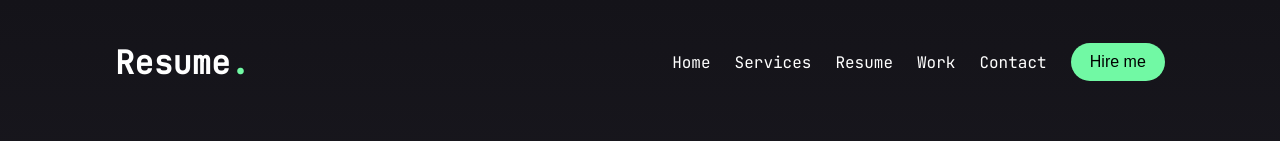
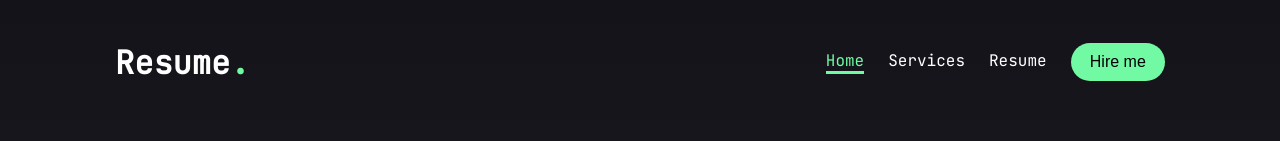
Before and after one commit to bad-creator/portfolio, a React (Vite) app: page / in a window 1280 px wide. Shown: the top 141 px of the page. Built offline with nearby package versions, Linux system fonts and the light colour scheme.

Commit message:
navigation for navbar

```diff
--- a/src/App.jsx
+++ b/src/App.jsx
@@ -4,15 +4,20 @@ import Navbar from "./components/Navbar/Navbar";
 import Home from "./components/Home/Home";
 import Services from "./components/Services/Services";
 import Resume from "./components/Resume/Resume";
+import React, { useState } from "react";
 
 export default function App() {
+  const [activeComponent, setActiveComponent] = useState("home");
   return (
     <>
       <div className="conntainer">
-        <Navbar></Navbar>
-        <Home></Home>
-        {/* <Services /> */}
-        {/* <Resume /> */}
+        <Navbar
+          setActiveComponent={setActiveComponent}
+          activeComponent={activeComponent}
+        />
+        {activeComponent === "home" && <Home />}
+        {activeComponent === "services" && <Services />}
+        {activeComponent === "resume" && <Resume />}
       </div>
     </>
   );
--- a/src/components/Navbar/Navbar.css
+++ b/src/components/Navbar/Navbar.css
@@ -21,6 +21,10 @@
   color: var(--primary-color);
   cursor: pointer;
 }
+.navbar li.active {
+  color: var(--primary-color);
+  border-bottom: 0.2rem solid var(--primary-color);
+}
 .navlist {
   display: flex;
   align-items: center;
--- a/src/components/Navbar/Navbar.jsx
+++ b/src/components/Navbar/Navbar.jsx
@@ -1,6 +1,9 @@
 import "./Navbar.css";
 
-export default function Navbar() {
+export default function Navbar({ setActiveComponent, activeComponent }) {
+  const handleNavClick = (component) => {
+    setActiveComponent(component);
+  };
   return (
     <nav className="navbar">
       <div className="logo">
@@ -10,11 +13,36 @@ export default function Navbar() {
       </div>
       <div className="navlist">
         <ul>
-          <li>home</li>
-          <li>services</li>
-          <li>resume</li>
-          <li>work</li>
-          <li>contact</li>
+          <li
+            className={activeComponent === "home" ? "active" : ""}
+            onClick={() => handleNavClick("home")}
+          >
+            home
+          </li>
+          <li
+            className={activeComponent === "services" ? "active" : ""}
+            onClick={() => handleNavClick("services")}
+          >
+            services
+          </li>
+          <li
+            className={activeComponent === "resume" ? "active" : ""}
+            onClick={() => handleNavClick("resume")}
+          >
+            resume
+          </li>
+          {/* <li
+            className={activeComponent === "home" ? "active" : ""}
+            onClick={() => handleNavClick("home")}
+          >
+            work
+          </li>
+          <li
+            className={activeComponent === "home" ? "active" : ""}
+            onClick={() => handleNavClick("home")}
+          >
+            contact
+          </li> */}
         </ul>
         <button className="btn">Hire me</button>
       </div>
```
